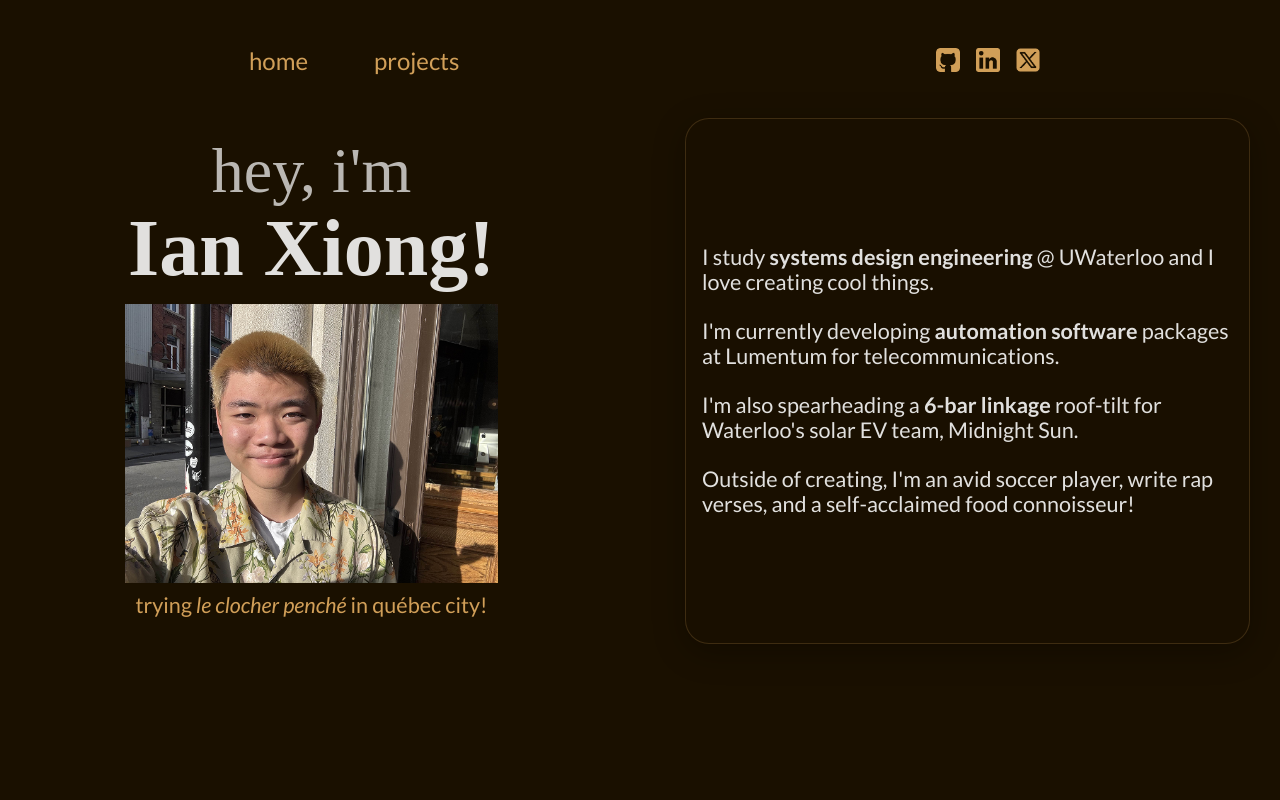
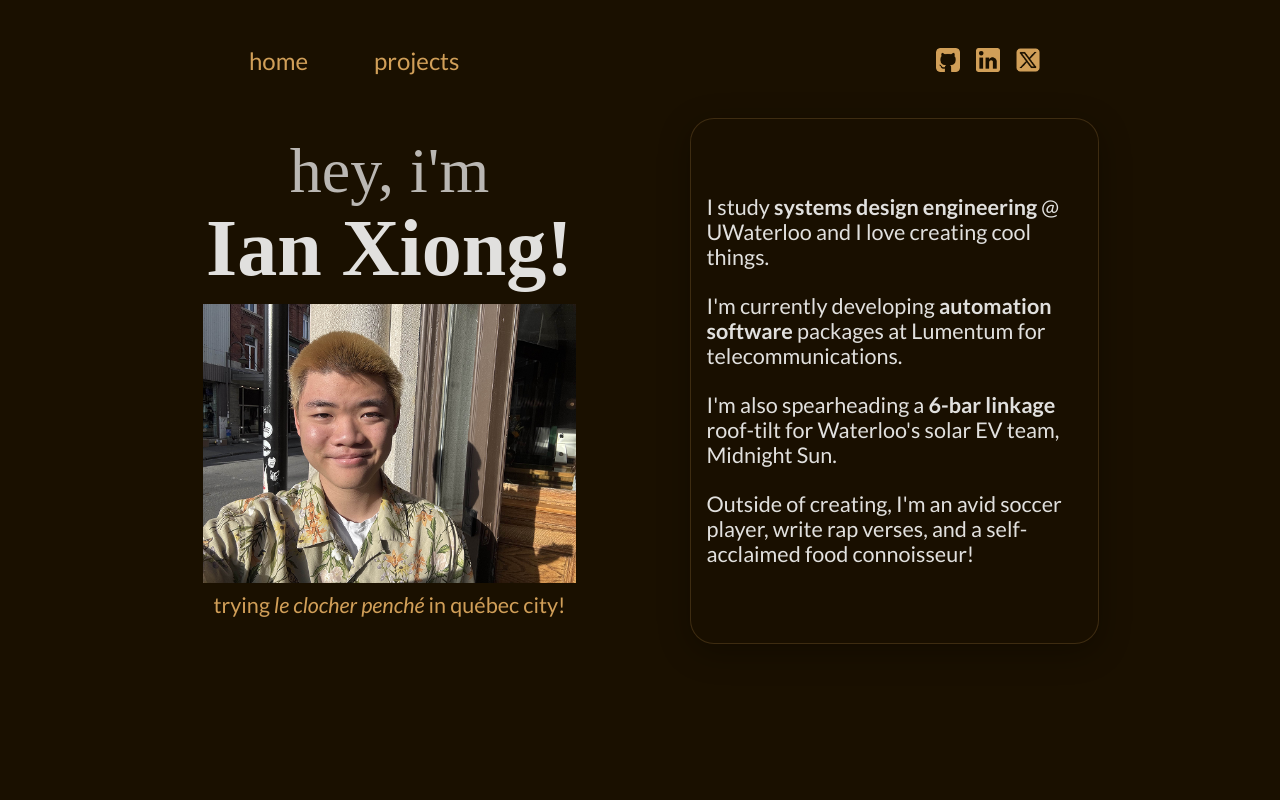
Before and after one commit to xiongian/website, a React (Vite) app: page / in a window 1280 px wide. Shown: the top 800 px of the page. Built offline with nearby package versions, Linux system fonts and the light colour scheme; a web font is replaced by a local one.

Commit message:
fixed hero section symmetry

```diff
--- a/src/styles/home.css
+++ b/src/styles/home.css
@@ -15,8 +15,8 @@
 
 .hero-persona {
   display: flex;
-  flex: 1 1 0;
-  min-width: 320px;
+  flex: 0 1 0;
+  min-width: 24rem;
   text-align: left;
   align-items: flex-start;
   flex-direction: column;
@@ -24,7 +24,7 @@
 
 .hero-description {
   display: flex;
-  flex: 1 1 0;
+  flex: 0 1 0;
   justify-content: space-between;
   gap: 5%;
   min-width: 375px;
```
